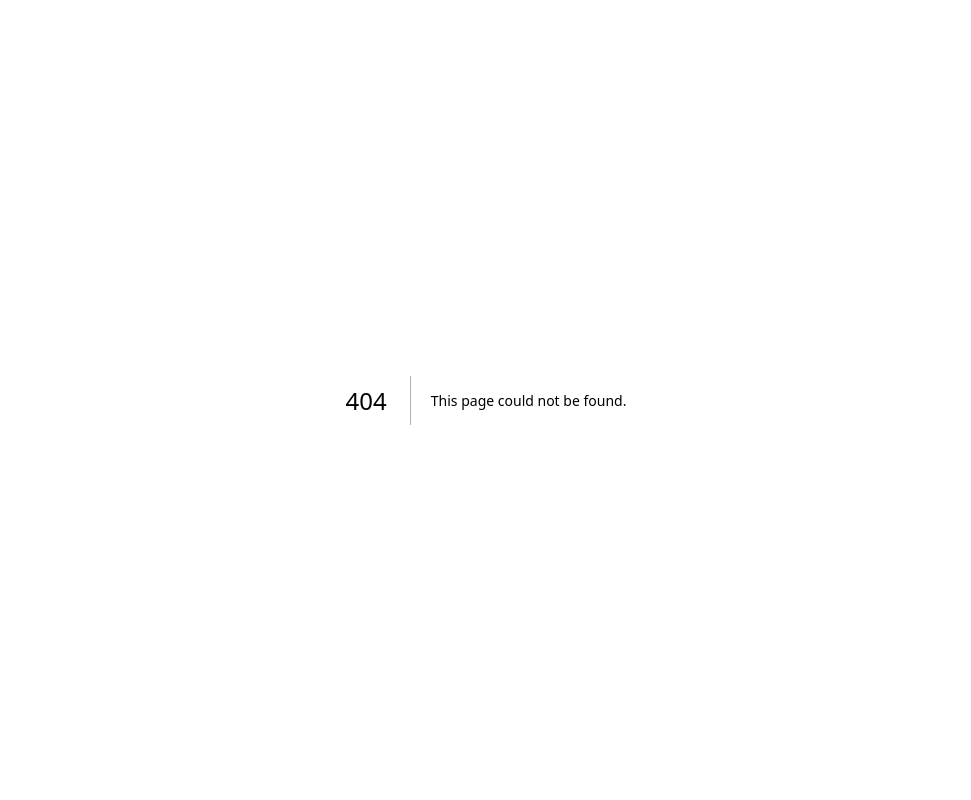
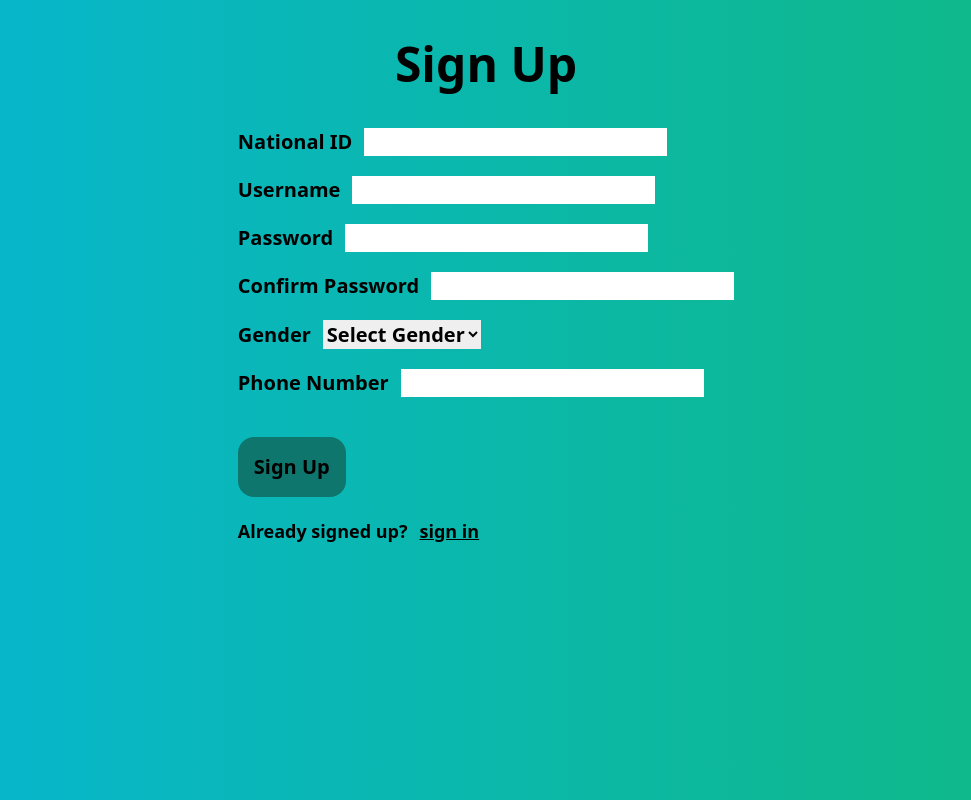
Before and after one commit to Hassan-AbuGareeb/ITS, a Next.js app: page /signUpIn in a window 1280 px wide. Before the commit this address had no page. Shown: the top 800 px of the page, without its empty margins (154-1125 px from the left). Built offline with nearby package versions, Linux system fonts and the light colour scheme.

Commit message:
sign in up added

```diff
--- a/src/app/signupin/page.js
+++ b/src/app/signUpIn/page.js
@@ -1,5 +1,7 @@
 "use client"
 import React, { useState } from 'react';
+import { useRouter } from 'next/navigation'
+import Link from 'next/link';
 
 const signupin = () => {
   const [isSignedUp, setIsSignedUp] = useState(false);
@@ -30,13 +32,42 @@ const signupin = () => {
   };
 
   return (
-    <div>
+    <div className='bg-gradient-to-r from-cyan-500 to-emerald-500 pb-[700px]'>
       {isSignedUp ? (
-        <div>
-          <h2>Sign In</h2>
-          <form onSubmit={handleSignInSubmit}>
+        <div className='flex flex-col justify-center items-center'>
+          <h2 className='font-extrabold text-5xl mt-10'>Sign In</h2>
+          <form onSubmit={handleSignInSubmit} className='text-2xl font-bold'>
+            <div className='mt-5 '>
+              <label className='mr-3'>National ID </label>
+              <input
+                type="text"
+                value={nationalId}
+                onChange={(e) => setNationalId(e.target.value)}
+                required
+              />
+            </div>
+            <div className='mt-5'>
+              <label className='mr-3'>Password </label>
+              <input
+                type="password"
+                value={password}
+                onChange={(e) => setPassword(e.target.value)}
+                required
+              />
+            </div>
+            <Link href='/'><button className='mt-5 bg-teal-700 p-4 rounded-2xl hover:bg-teal-300' type="submit">Sign In</button></Link>
+            <div className='mt-5'>
+              <span className='text-lg'>doesn't have an account?</span>
+              <button className='underline text-lg ml-3' type="submit" onClick={() => setIsSignedUp(false)}>Create Account</button>
+            </div>
+          </form>
+        </div>
+      ) : (
+        <div className='flex flex-col justify-center items-center'>
+          <h2 className='font-extrabold text-5xl mt-10 mb-10'>Sign Up</h2>
+          <form className='flex flex-col gap-5 text-xl font-bold' onSubmit={handleSignUpSubmit}>
             <div>
-              <label>National ID:</label>
+              <label className='mr-3'>National ID</label>
               <input
                 type="text"
                 value={nationalId}
@@ -45,33 +76,7 @@ const signupin = () => {
               />
             </div>
             <div>
-              <label>Password:</label>
-              <input
-                type="password"
-                value={password}
-                onChange={(e) => setPassword(e.target.value)}
-                required
-              />
-            </div>
-            <button type="submit">Sign In</button>
-            <button type="submit" onClick={() => setIsSignedUp(false)}>Create Account</button>
-          </form>
-        </div>
-      ) : (
-        <div>
-          <h2>Sign Up</h2>
-          <form onSubmit={handleSignUpSubmit}>
-            <div>
-              <label>National ID:</label>
-              <input
-                type="text"
-                value={nationalId}
-                onChange={(e) => setNationalId(e.target.value)}
-                required
-              />
-            </div>
-            <div>
-              <label>Username:</label>
+              <label className='mr-3'>Username</label>
               <input
                 type="text"
                 value={username}
@@ -80,7 +85,7 @@ const signupin = () => {
               />
             </div>
             <div>
-              <label>Password:</label>
+              <label className='mr-3'>Password</label>
               <input
                 type="password"
                 value={password}
@@ -89,7 +94,7 @@ const signupin = () => {
               />
             </div>
             <div>
-              <label>Confirm Password:</label>
+              <label className='mr-3'>Confirm Password</label>
               <input
                 type="password"
                 value={confirmPassword}
@@ -98,16 +103,15 @@ const signupin = () => {
               />
             </div>
             <div>
-              <label>Gender:</label>
+              <label className='mr-3'>Gender</label>
               <select value={gender} onChange={(e) => setGender(e.target.value)} required>
                 <option value="">Select Gender</option>
                 <option value="male">Male</option>
                 <option value="female">Female</option>
-                <option value="other">Other</option>
               </select>
             </div>
             <div>
-              <label>Phone Number:</label>
+              <label className='mr-3'>Phone Number</label>
               <input
                 type="text"
                 value={phoneNumber}
@@ -115,8 +119,11 @@ const signupin = () => {
                 required
               />
             </div>
-            <button type="submit">Sign Up</button>
-            <button type="submit" onClick={() => setIsSignedUp(true)}>Already signed up?</button>
+            <Link href='/'><button className='mt-5 bg-teal-700 p-4 rounded-2xl hover:bg-teal-300' type="submit">Sign Up</button></Link>
+            <div>
+              <span className='text-lg'>Already signed up?</span>
+              <button className='underline text-lg ml-3' type="submit" onClick={() => setIsSignedUp(true)}>sign in</button>
+            </div>
           </form>
         </div>
       )}
```
